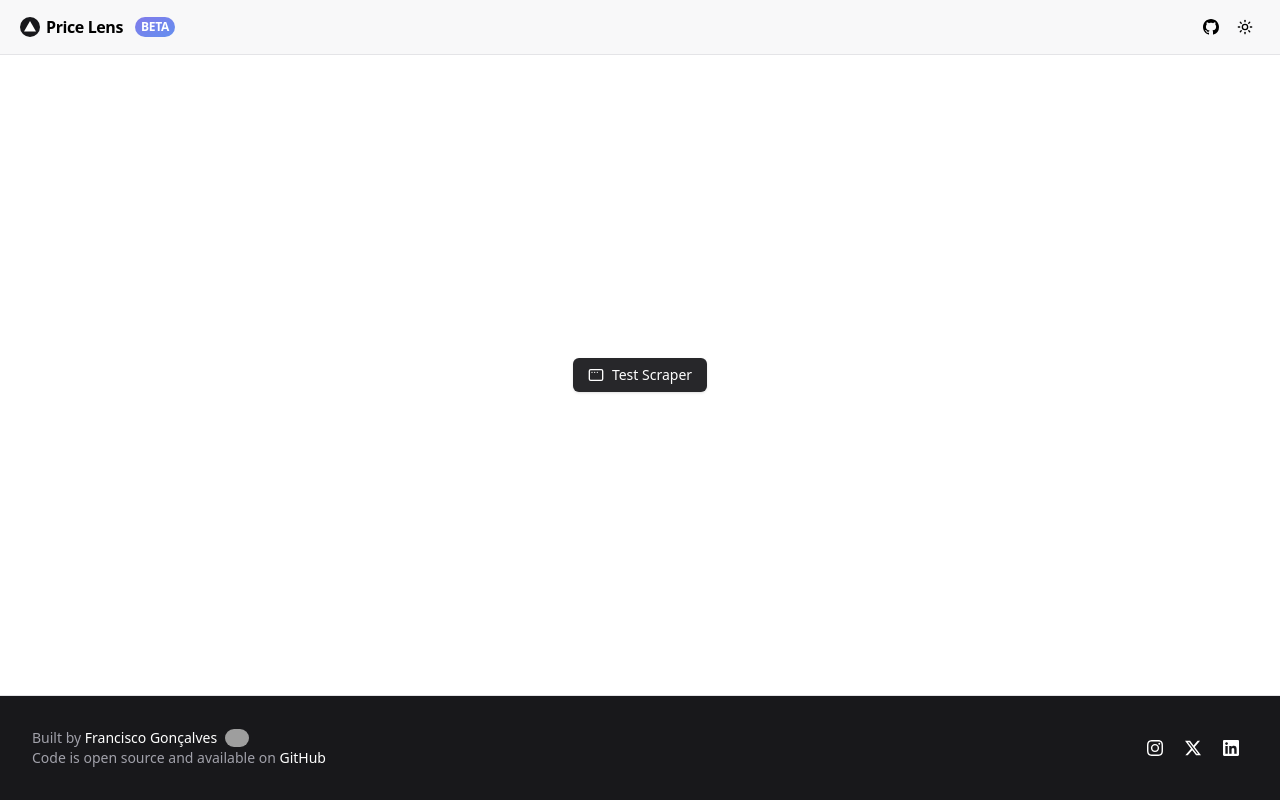
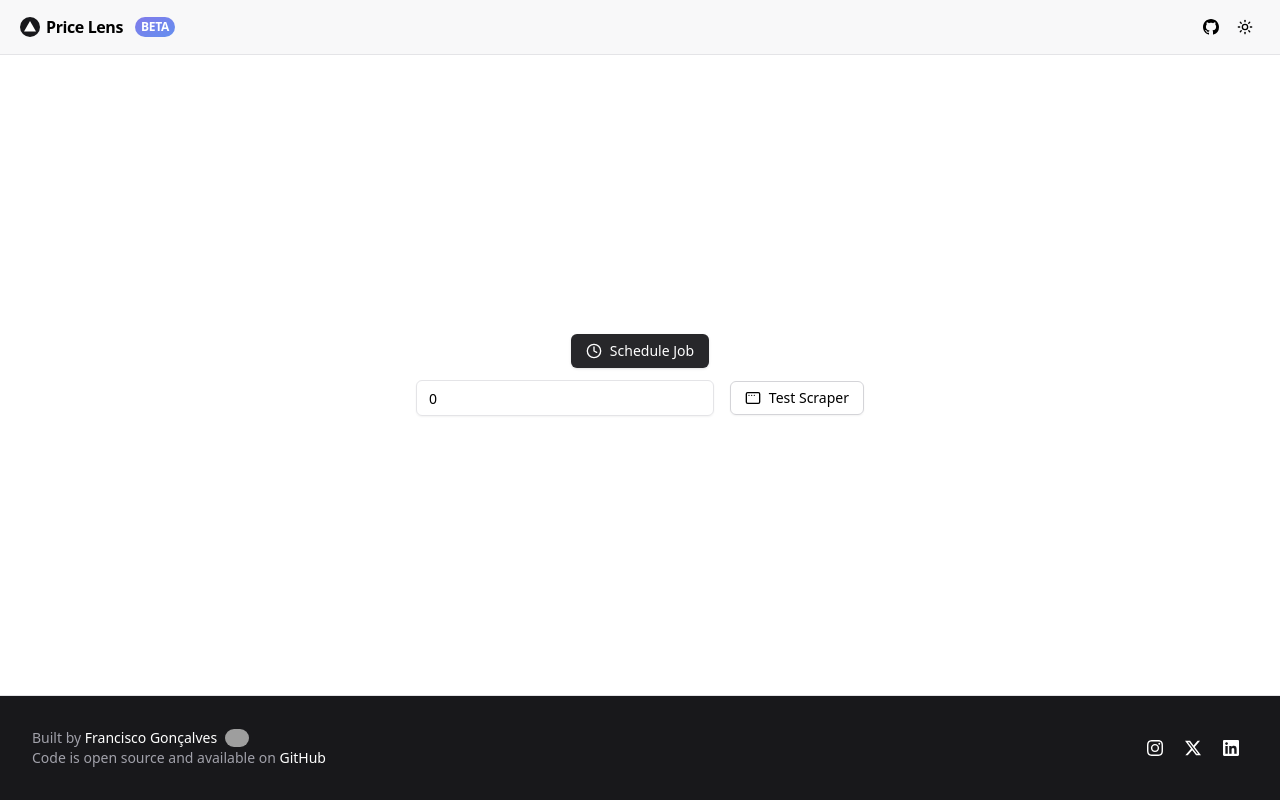
Before and after one commit to kiko-g/price-lens, a Next.js app: page / in a window 1280 px wide. Built offline with nearby package versions, Linux system fonts and the light colour scheme; grey boxes are pictures that could not be loaded.

Commit message:
schedule job

```diff
--- /dev/null
+++ b/src/app/api/product/list/route.ts
@@ -0,0 +1,19 @@
+import type { Product } from "@/types"
+import { NextRequest, NextResponse } from "next/server"
+
+import { createClient } from "@/lib/supabase/server"
+
+export async function GET(req: NextRequest) {
+  const supabase = createClient()
+
+  try {
+    const index = req.nextUrl.searchParams.get("index")
+    if (!index) throw new Error("Index is required")
+
+    const { data: product, error } = await supabase.from("products").select("*").eq("id", index).single()
+
+    return NextResponse.json({ ...product }, { status: 200 })
+  } catch (error: any) {
+    return NextResponse.json({ error: error.message }, { status: 500 })
+  }
+}
--- a/src/app/api/product/route.ts
+++ b/src/app/api/product/route.ts
@@ -13,9 +13,13 @@ export async function GET(req: NextRequest) {
   }
 
   try {
-    const product: Product = await continenteProductPageScraper(url)
-    await createOrUpdateProduct(product)
-    return NextResponse.json({ ...product }, { status: 200 })
+    const product = await continenteProductPageScraper(url)
+    if (Object.keys(product).length === 0) {
+      return NextResponse.json({ error: "Invalid product page URL provided" }, { status: 400 })
+    }
+    const validProduct = product as Product
+    await createOrUpdateProduct(validProduct)
+    return NextResponse.json({ ...validProduct }, { status: 200 })
   } catch (error: any) {
     return NextResponse.json({ error: error.message }, { status: 500 })
   }
--- /dev/null
+++ b/src/app/api/schedule/route.ts
@@ -0,0 +1,39 @@
+import type { NextRequest } from "next/server"
+import { NextResponse } from "next/server"
+
+import { createClient } from "@/lib/supabase/server"
+import { continenteProductPageScraper } from "@/lib/scraper"
+import { createOrUpdateProduct } from "@/lib/supabase/actions"
+import type { Product } from "@/types"
+
+export async function GET(req: NextRequest) {
+  const supabase = createClient()
+
+  try {
+    let index = 0
+
+    while (true) {
+      await new Promise((resolve) => setTimeout(resolve, 200))
+      const { data, error } = await supabase.from("products").select("id, url").range(index, index).maybeSingle()
+
+      if (error) throw new Error(error.message)
+
+      if (!data) return NextResponse.json({ message: "All products processed." })
+
+      const productUrl = data.url
+      const productData: Product | {} = await continenteProductPageScraper(productUrl)
+
+      if (Object.keys(productData).length === 0) {
+        index++
+        console.info(`Skipping product ${index} because it's not valid`)
+        continue
+      }
+
+      await createOrUpdateProduct(productData as Product)
+
+      index++
+    }
+  } catch (error: any) {
+    return NextResponse.json({ error: error.message }, { status: 500 })
+  }
+}
--- a/src/app/page.tsx
+++ b/src/app/page.tsx
@@ -1,6 +1,7 @@
 import type { Metadata } from "next"
 
 import { Layout } from "@/components/layout"
+import { ScheduleJob } from "@/components/ScheduleJob"
 import { ButtonApiTest } from "@/components/ButtonApiTest"
 
 export const metadata: Metadata = {
@@ -12,6 +13,7 @@ export default function Home() {
   return (
     <Layout>
       <div className="flex w-full flex-col items-center justify-center gap-3">
+        <ScheduleJob />
         <ButtonApiTest />
       </div>
     </Layout>
--- a/src/components/ButtonApiTest.tsx
+++ b/src/components/ButtonApiTest.tsx
@@ -1,20 +1,32 @@
 "use client"
 
+import { useState } from "react"
+import { Input } from "@/components/ui/input"
 import { Button } from "@/components/ui/button"
 import { AppWindowMacIcon } from "lucide-react"
 
-async function playground() {
-  const response = await fetch("/api/supabase/populate", {
-    method: "POST",
+async function playground(index: number) {
+  const response = await fetch(`/api/product/list?index=${index}`, {
+    method: "GET",
   })
   const data = await response.json()
-  console.debug(data)
+
+  if (data.url) {
+    const productResponse = await fetch(`/api/product?url=${data.url}`, {
+      method: "GET",
+    })
+    const product = await productResponse.json()
+    console.debug(product)
+  }
 }
 
 export function ButtonApiTest() {
+  const [index, setIndex] = useState(0)
+
   return (
     <div className="flex w-full max-w-md items-center justify-center gap-4">
-      <Button onClick={() => playground()}>
+      <Input type="number" value={index} onChange={(e) => setIndex(Number(e.target.value))} />
+      <Button onClick={() => playground(index)} variant="outline">
         <AppWindowMacIcon />
         Test Scraper
       </Button>
--- /dev/null
+++ b/src/components/ScheduleJob.tsx
@@ -0,0 +1,19 @@
+"use client"
+
+import { Button } from "@/components/ui/button"
+import { ClockIcon } from "lucide-react"
+
+async function scheduleJob() {
+  fetch(`/api/schedule`, {
+    method: "GET",
+  })
+}
+
+export function ScheduleJob() {
+  return (
+    <Button onClick={() => scheduleJob()}>
+      <ClockIcon />
+      Schedule Job
+    </Button>
+  )
+}
--- /dev/null
+++ b/src/components/ui/input.tsx
@@ -0,0 +1,22 @@
+import * as React from "react"
+
+import { cn } from "@/lib/utils"
+
+const Input = React.forwardRef<HTMLInputElement, React.ComponentProps<"input">>(
+  ({ className, type, ...props }, ref) => {
+    return (
+      <input
+        type={type}
+        className={cn(
+          "flex h-9 w-full rounded-md border border-input bg-transparent px-3 py-1 text-base shadow-sm transition-colors file:border-0 file:bg-transparent file:text-sm file:font-medium file:text-foreground placeholder:text-muted-foreground focus-visible:outline-none focus-visible:ring-1 focus-visible:ring-ring disabled:cursor-not-allowed disabled:opacity-50 md:text-sm",
+          className
+        )}
+        ref={ref}
+        {...props}
+      />
+    )
+  }
+)
+Input.displayName = "Input"
+
+export { Input }
--- a/src/lib/scraper.ts
+++ b/src/lib/scraper.ts
@@ -19,6 +19,8 @@ export const fetchHtml = async (url: string) => {
 export const continenteProductPageScraper = async (url: string) => {
   const html = await fetchHtml(url)
   const $ = cheerio.load(html)
+
+  if (!$(".ct-product-image").length) return {}
 
   const breadcrumbs =
     $(".breadcrumbs")
```
